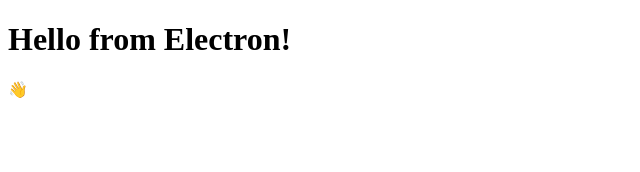
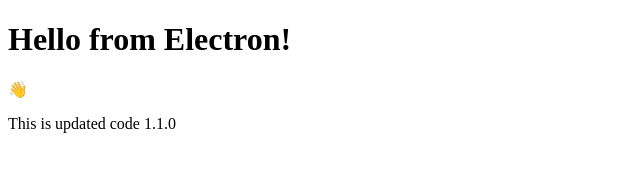
Before and after one commit to vpics/my-electron-app, an Electron app: page index.html in a window 800 px wide. Shown: the whole page, without its empty margins (0-640 px from the left). Drawn offline with Linux system fonts and the light colour scheme.

Commit message:
changes in repo url

```diff
--- a/index.html
+++ b/index.html
@@ -15,6 +15,6 @@
   <body>
     <h1>Hello from Electron!</h1>
     <p>👋</p>
-    <p id="info"></p>
+    <p id="info">This is updated code 1.1.0</p>
   </body>
 </html>
--- a/package.json
+++ b/package.json
@@ -33,7 +33,7 @@
       "output": "dist"
     }
   },
-  "repository": "https://github.com/cyrilgupta/electron-autoupdater",
+  "repository": "https://github.com/vpics/my-electron-app",
   "publish": {
     "provider": "github",
     "releaseType": "release"
```
